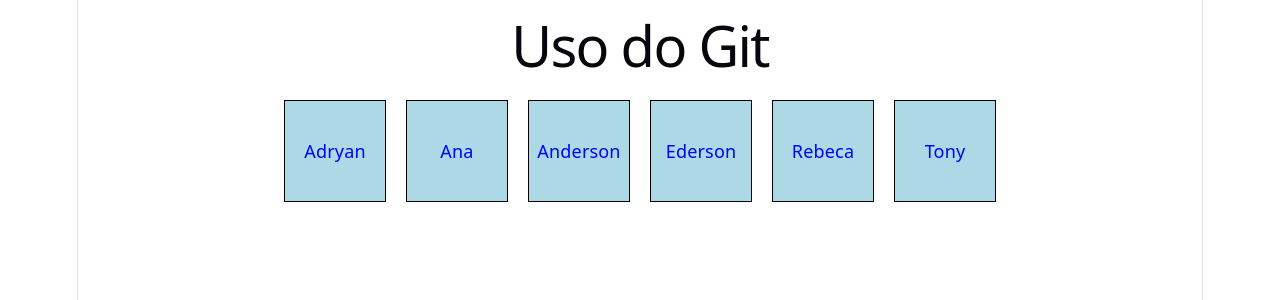
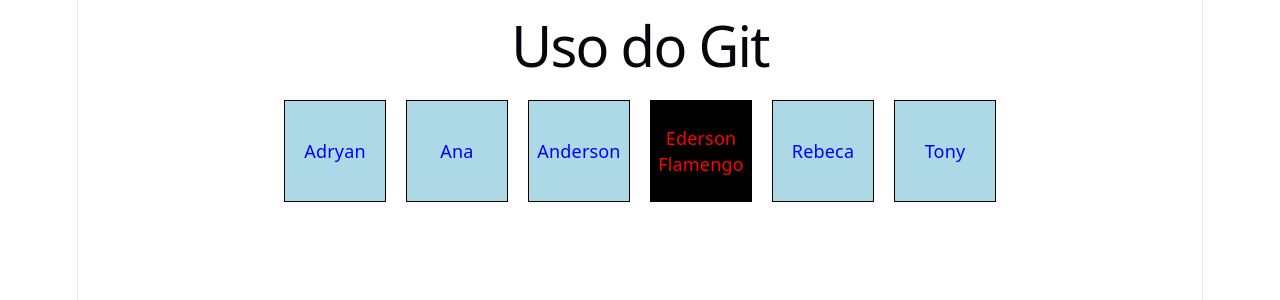
Before and after one commit to DevFrontend-SENAC-PA26-5-73/uso_git, a React (Vite) app: page / in a window 1280 px wide. Shown: the top 300 px of the page. Built offline with nearby package versions, Linux system fonts and the light colour scheme.

Commit message:
Mudança de cor
Foi alterado a cor da letra e a cor de fundo do Ederson.

```diff
--- a/src/App.tsx
+++ b/src/App.tsx
@@ -29,9 +29,9 @@ function App() {
           Anderson
         </div>
         <div
-          style={{ ...styleDiv, color: "blue", backgroundColor: "lightblue" }}
+          style={{ ...styleDiv, color: "red", backgroundColor: "black" }}
         >
-          Ederson
+          Ederson Flamengo
         </div>
         <div
           style={{ ...styleDiv, color: "blue", backgroundColor: "lightblue" }}
```
